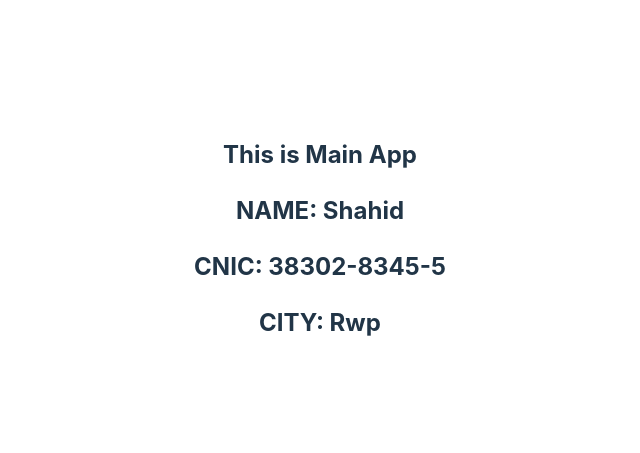
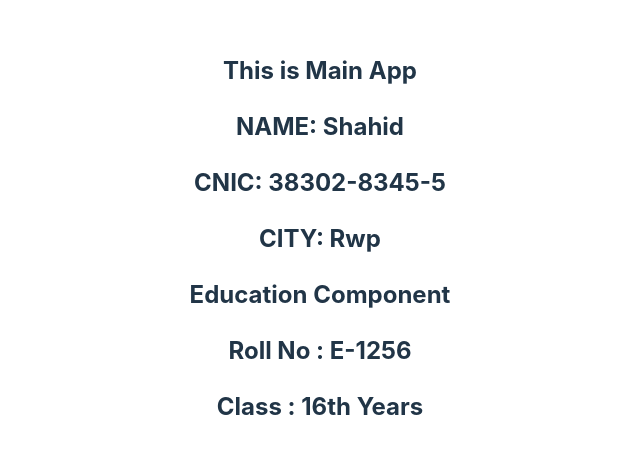
Before and after one commit to ShahidAbbasKhan/Learning-React-Js, a React (Vite) app in the folder demo/: page / in a window 1280 px wide. Shown: the part 161-614 px from the top of the page, without its empty margins (320-960 px from the left). Built offline with nearby package versions, Linux system fonts and the light colour scheme.

Commit message:
props destructuring

```diff
--- a/demo/src/App.jsx
+++ b/demo/src/App.jsx
@@ -1,13 +1,18 @@
 import "./App.css";
+import Education from "./Education";
 import PersonalInfo from "./Info";
 
 function App() {
   const name = "Shahid";
   const cnic = "38302-8345-5";
+  const cls = "16th Years";
+  const roll = "E-1256";
   return (
     <>
       <h2> This is Main App</h2>
       <PersonalInfo name={name} cnic={cnic} city=" Rwp" />
+      <h2> Education Component</h2>
+      <Education userClass={cls} userRollNo={roll} />
     </>
   );
 }
--- /dev/null
+++ b/demo/src/Education.jsx
@@ -0,0 +1,11 @@
+// props destructuring
+const Education = ({ userClass, userRollNo }) => {
+  return (
+    <>
+      <h2>Roll No : {userRollNo}</h2>
+      <h2>Class : {userClass}</h2>
+    </>
+  );
+};
+
+export default Education;
```
